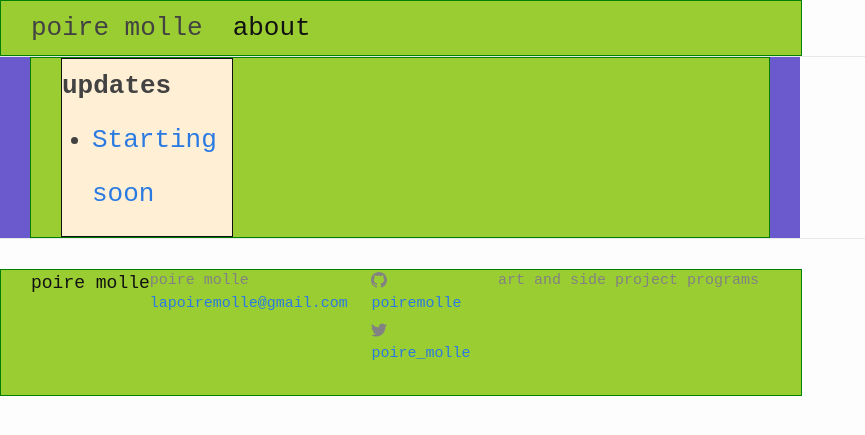
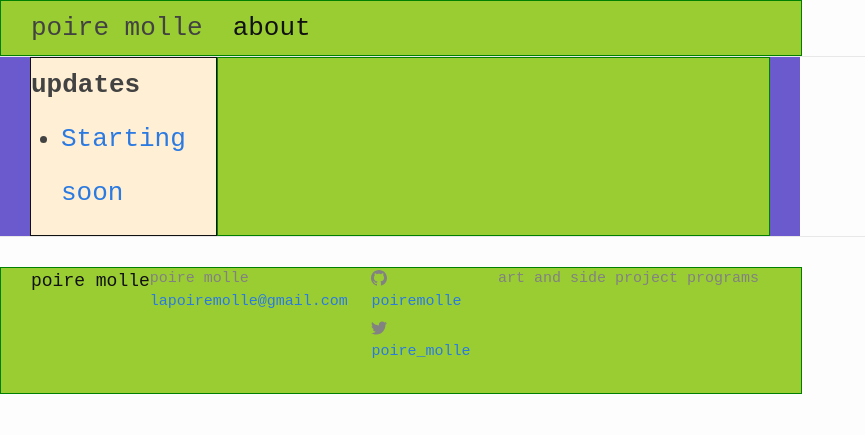
Before and after one commit to poiremolle/blog, a Jekyll site: the page built from index.md, in a window 1280 px wide. Shown: the top 435 px of the page, without its empty margins (0-865 px from the left). Built offline with Jekyll 4.4.1, drawn with Linux system fonts in a browser that asks for light colours.

Commit message:
putting post-list.html include outside of content wrapper

```diff
--- a/_layouts/default.html
+++ b/_layouts/default.html
@@ -8,9 +8,8 @@
     {%- include header.html -%}
 
     <main class="page-content" aria-label="Content">
-
+      {%- include post-list.html -%}
       <div class="wrapper">
-        {%- include post-list.html -%}
         {{ content }}
       </div>
     </main>
```
